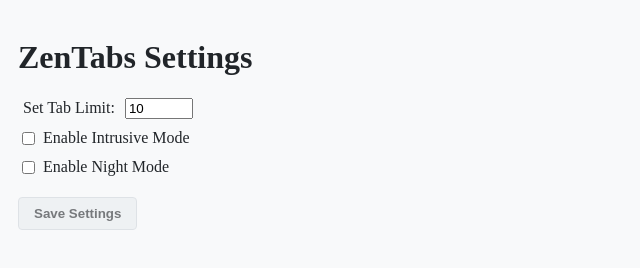
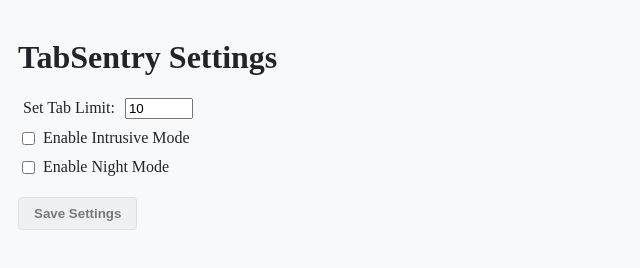
Before and after one commit to puneet3821/tabsentry-chrome-extension, a browser extension: page options.html in a window 1280 px wide. Shown: the whole page, without its empty margins (0-640 px from the left). Drawn offline with Linux system fonts and the light colour scheme.

Commit message:
rename to TabSentry

```diff
--- a/options.html
+++ b/options.html
@@ -1,7 +1,7 @@
 <!DOCTYPE html>
 <html>
 <head>
-  <title>ZenTabs Options</title>
+  <title>TabSentry Options</title>
   <link rel="stylesheet" href="theme.css">
   <style>
     body {
@@ -42,7 +42,7 @@
   </style>
 </head>
 <body>
-  <h1>ZenTabs Settings</h1>
+  <h1>TabSentry Settings</h1>
 
   <div class="settings-group">
     <div class="setting">
```
Also changed, not shown: popup.html (+1 -1 lines), warning.html (+1 -1 lines), README.md, manifest.json.
